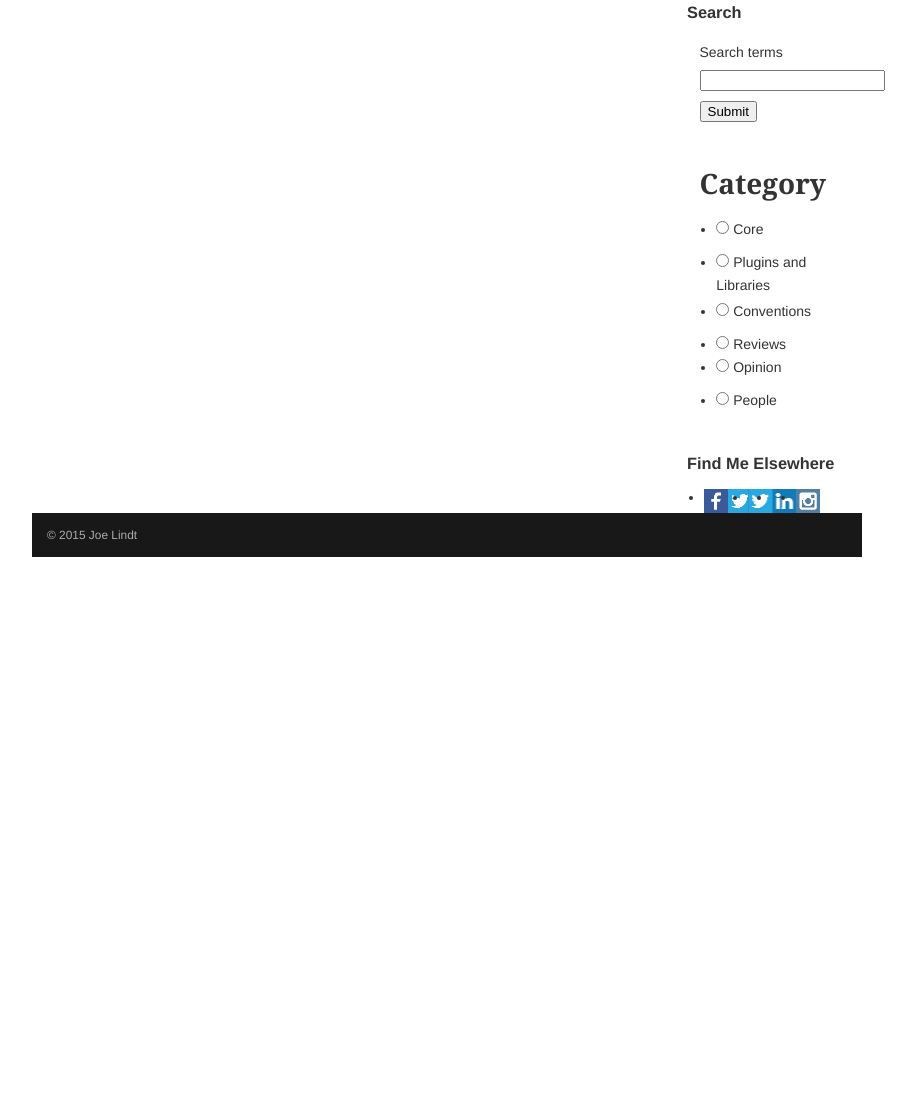
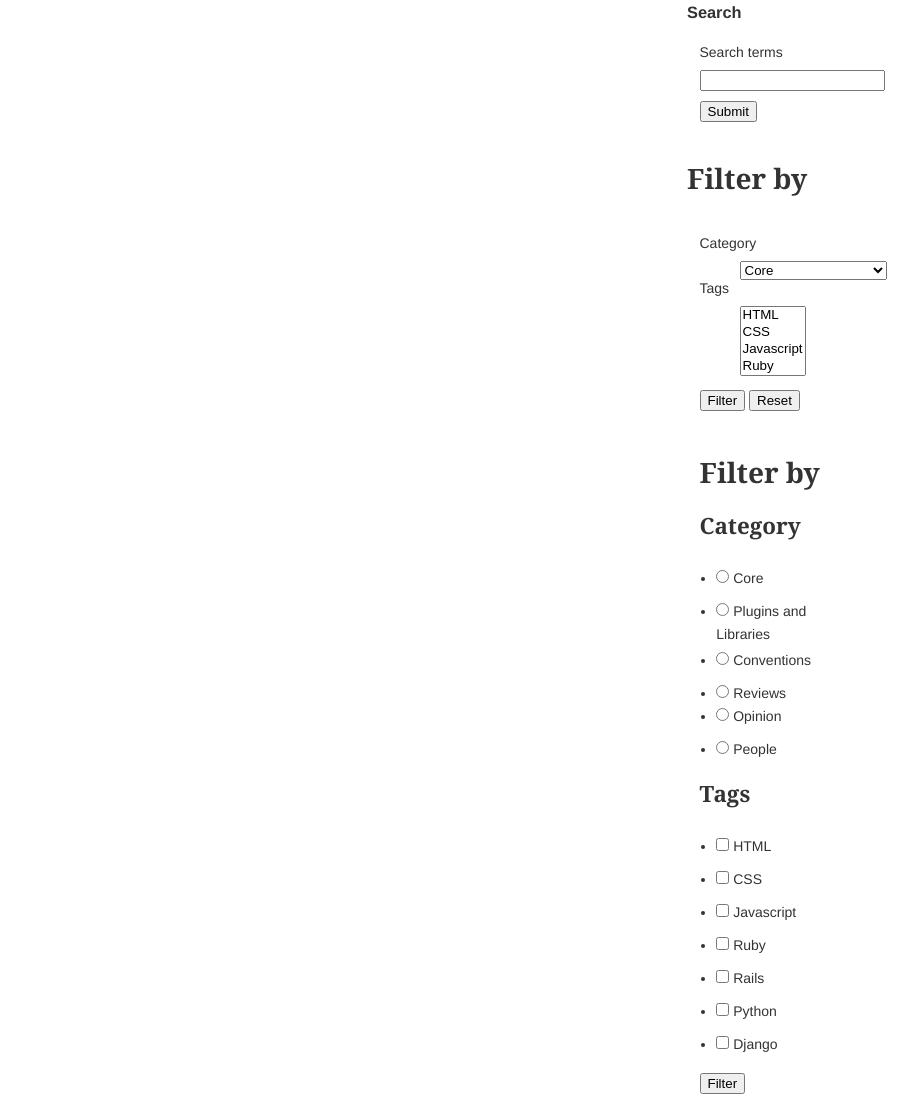
Before and after one commit to tomtl/Tealeaf-html-book, a plain HTML site: page index.html in a window 1280 px wide. Shown: the part 502-1618 px from the top of the page, without its empty margins (193-1111 px from the left). Before the commit the page ends 1067 px from the top, so only its background shows below. Drawn offline with Linux system fonts and the light colour scheme.

Commit message:
Finish forms

```diff
--- a/index.html
+++ b/index.html
@@ -73,8 +73,46 @@
         </form>
 
         <form action="" method="get">
+          <h1>Filter by</h1>
           <fieldset>
-            <h1>Category</h1>
+            <dl>
+              <dt>
+                <label for"category">Category</label>
+              </dt>
+              <dd>
+                <select name="category">
+                  <option value="core">Core</option>
+                  <option value="plugins">Plugins and Libraries</input>
+                  <option value="conventions">Conventions</input>
+                  <option value="reviews">Reviews</input>
+                  <option value="opinion">Opinion</input>
+                  <option value="people">People</input>
+                </select>
+              </dd>
+              <dt>
+                <label for"tags">Tags</label>
+              </dt>
+              <dd>
+                <select name="tags" multiple>
+                  <option value="html">HTML</option>
+                  <option value="css">CSS</option>
+                  <option value="javascript">Javascript</option>
+                  <option value="ruby">Ruby</option>
+                  <option value="rails">Rails</option>
+                  <option value="python">Python</option>
+                  <option value="django">Django</option>
+                </select>
+              </dd>
+            </dl>
+            <input type="submit" value="Filter" />
+            <input type="reset" />
+          </fieldset>
+        </form>
+
+        <form action="" method="get">
+          <fieldset>
+            <h1>Filter by</h1>
+            <h2>Category</h2>
             <ul>
               <li>
                 <label>
@@ -114,6 +152,52 @@
               </li>
             </ul>
 
+            <h2>Tags</h2>
+            <ul>
+              <li>
+                <label>
+                  <input type="checkbox" name="tag_html" />
+                  HTML
+                </label>
+              </li>
+              <li>
+                <label>
+                  <input type="checkbox" name="css" />
+                  CSS
+                </label>
+              </li>
+              <li>
+                <label>
+                  <input type="checkbox" name="javascript" />
+                  Javascript
+                </label>
+              </li>
+              <li>
+                <label>
+                  <input type="checkbox" name="ruby" />
+                  Ruby
+                </label>
+              </li>
+              <li>
+                <label>
+                  <input type="checkbox" name="rails" />
+                  Rails
+                </label>
+              </li>
+              <li>
+                <label>
+                  <input type="checkbox" name="python" />
+                  Python
+                </label>
+              </li>
+              <li>
+                <label>
+                  <input type="checkbox" name="django" />
+                  Django
+                </label>
+              </li>
+            </ul>
+            <input type="submit" value="Filter" />
           </fieldset>
         </form>
 
```
